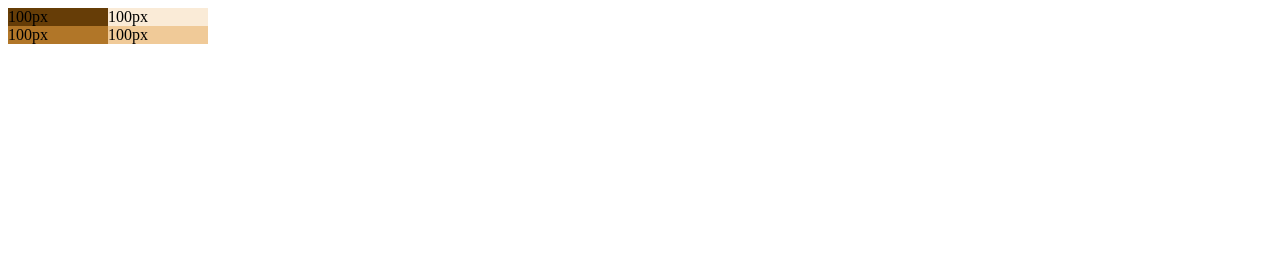
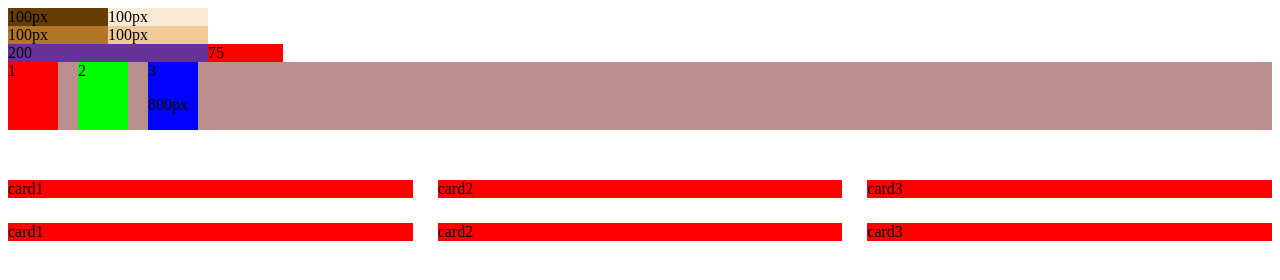
Before and after one commit to Imesh-Bandar/Web-Design-Course, a plain HTML site: page Lesson-10/Grid.html in a window 1280 px wide. Drawn offline with Linux system fonts and the light colour scheme.

Commit message:
Add grid layout and card components to Lesson 10 HTML and CSS

```diff
--- a/Lesson-10/Grid.css
+++ b/Lesson-10/Grid.css
@@ -14,3 +14,50 @@
 .col-4{
     background-color: rgb(240, 202, 152);
 }
+.main{
+    display: grid;
+
+    grid-template-columns: 200px 75px;
+
+}
+.a200{
+    background-color: rebeccapurple;
+    width: 100%;
+    column-gap: 5px;
+
+}
+.b75{
+    background-color: rgb(255, 0, 0);
+}
+
+.grid{
+    display: grid;
+    grid-template-columns: 50px 50px 50px;
+    column-gap: 20px;
+    background-color: rosybrown;
+}
+
+.c1{
+    width: 100%;
+    background-color: rgb(255, 0, 0);
+}
+.c2{
+    width: 100%;
+    background-color: rgb(0, 255, 0);
+}
+.c3{
+    width: 100%;
+    background-color: rgb(0, 0, 255);
+}
+.full-grid-container{
+    margin-top: 50px;
+    display: grid;
+    grid-template-columns: 1fr 1fr 1fr;
+    column-gap: 25px;
+    row-gap: 25px;
+
+}
+.oneappcard{
+    background-color: rgb(255, 0, 0);
+
+}
--- a/Lesson-10/Grid.html
+++ b/Lesson-10/Grid.html
@@ -17,6 +17,54 @@
         <div class="c col-4">100px</div>
     </div>
 
+    <div class="main">
+        <div class="a200">200</div>
+        <div class="b75">75</div>
+    </div>
+
+    <div class="grid">
+        <div class="c1 50">1</div>
+        <div class="c2 50">2</div>
+        <div class="c3 50">3
+            <p>800px</p>
+        </div>
+    </div>
+
+
+    <div class="full-grid-container">
+        <div class="oneappcard">
+            <div class="col">
+                card1
+            </div>
+        </div>
+        <div class="oneappcard">
+            <div class="col">
+                card2
+            </div>
+        </div>
+        <div class="oneappcard">
+            <div class="col">
+                card3
+            </div>
+        </div>
+        <div class="oneappcard">
+            <div class="col">
+                card1
+            </div>
+        </div>
+        <div class="oneappcard">
+            <div class="col">
+                card2
+            </div>
+        </div>
+        <div class="oneappcard">
+            <div class="col">
+                card3
+            </div>
+        </div>
+    </div>
+
 </body>
 
+
 </html>
```
